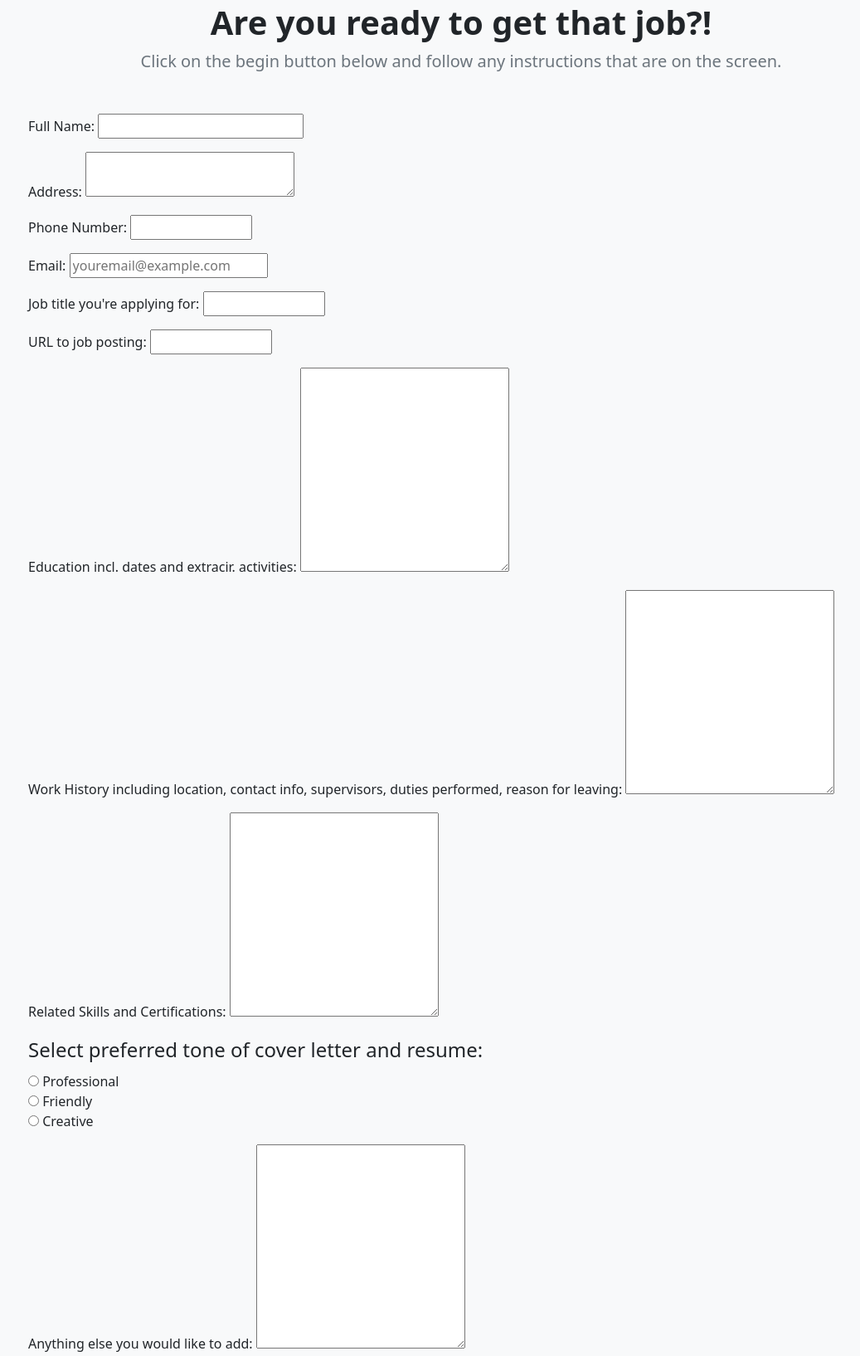
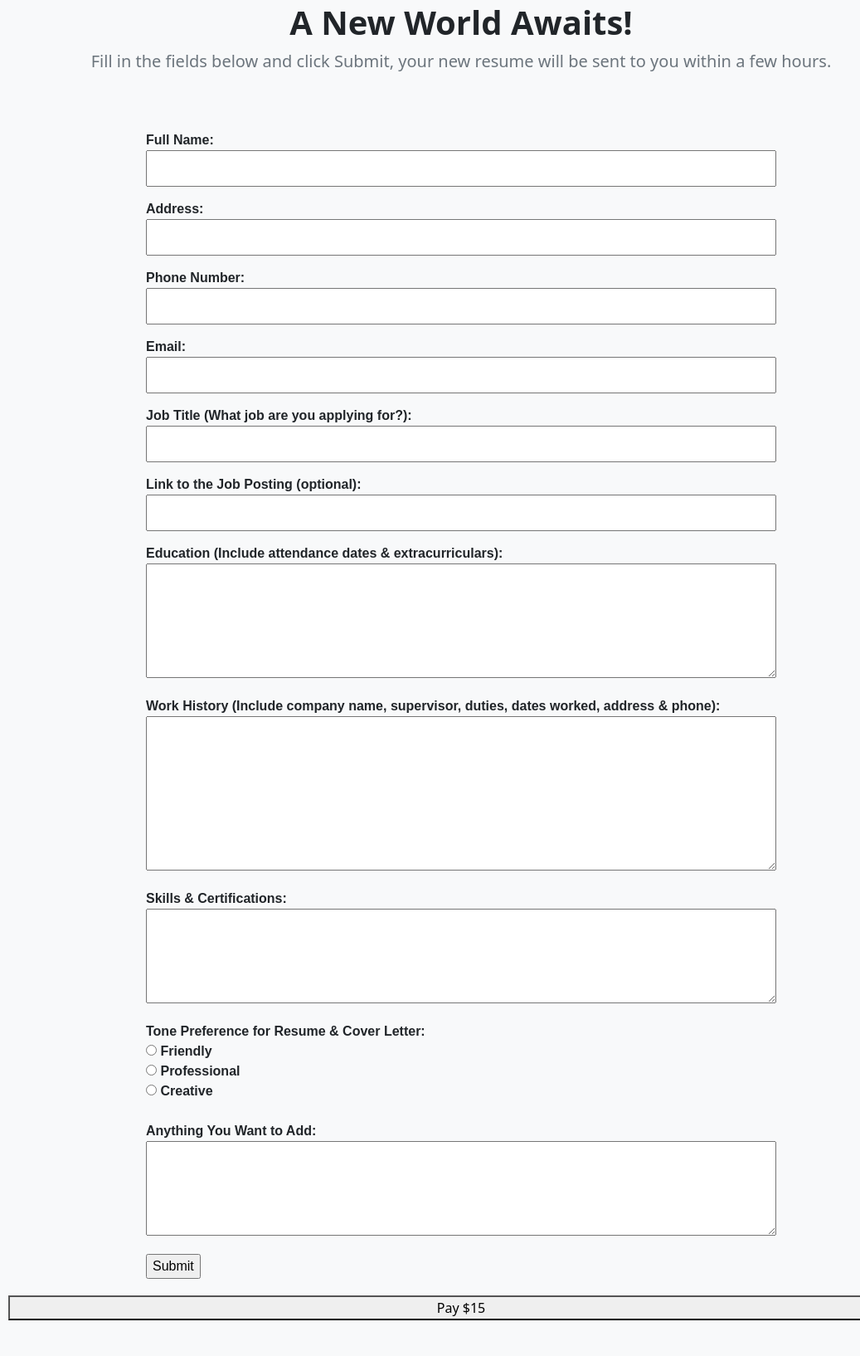
Before and after one commit to rapidresume/rapidresume.github.io, a website: page order.html in a window 1280 px wide. Shown: the part 149-1783 px from the top of the page at 83% size, without its empty margins (84-1121 px from the left). Drawn offline with nearby package versions, Linux system fonts and the light colour scheme.

Commit message:
Revamp form and begin restructuring of checkout

```diff
--- a/order.html
+++ b/order.html
@@ -1,5 +1,6 @@
 <!DOCTYPE html>
 <html lang="en">
+
 <head>
     <meta charset="utf-8" />
     <meta name="viewport" content="width=device-width, initial-scale=1, shrink-to-fit=no" />
@@ -13,13 +14,17 @@
     <!-- Core theme CSS (includes Bootstrap)-->
     <link href="css/styles.css" rel="stylesheet" />
 </head>
+
 <body class="d-flex flex-column">
     <main class="flex-shrink-0">
         <!-- Navigation-->
         <nav class="navbar navbar-expand-lg navbar-dark bg-dark">
             <div class="container px-5">
                 <a class="navbar-brand" href="index.html">Rapid Resume</a>
-                    <button class="navbar-toggler" type="button" data-bs-toggle="collapse" data-bs-target="#navbarSupportedContent" aria-controls="navbarSupportedContent" aria-expanded="false" aria-label="Toggle navigation"><span class="navbar-toggler-icon"></span></button>
+                <button class="navbar-toggler" type="button" data-bs-toggle="collapse"
+                    data-bs-target="#navbarSupportedContent" aria-controls="navbarSupportedContent"
+                    aria-expanded="false" aria-label="Toggle navigation"><span
+                        class="navbar-toggler-icon"></span></button>
                 <div class="collapse navbar-collapse" id="navbarSupportedContent">
                     <ul class="navbar-nav ms-auto mb-2 mb-lg-0">
                         <li class="nav-item"><a class="nav-link" href="index.html">Home</a></li>
@@ -34,69 +39,72 @@
         <section class="bg-light py-5">
             <div class="container px-5 my-5">
                 <div class="text-center mb-5">
-                        <h1 class="fw-bolder">Are you ready to get that job?!</h1>
-                        <p class="lead fw-normal text-muted mb-0">Click on the begin button below and follow any instructions that are on the screen.</p>
+                    <h1 class="fw-bolder">A New World Awaits!</h1>
+                    <p class="lead fw-normal text-muted mb-0">Fill in the fields below and click Submit, your new resume will be sent to you within a few hours.</p>
                 </div>
                 <div class="row gx-5 justify-content-center">
 
-                        <form action='#'>
-                            <p>
-                                <label for="name">Full Name:</label>
-                                <input type="text" id="name" name="name" required minlength="2" maxlength="42" size="21" />
-                            </p>
-                            <p>
+                    <form id="resumeForm">
+
+                        <div class="section">
+                            <label for="fullName">Full Name:</label>
+                            <input type="text" id="fullName" name="fullName" required>
+
                             <label for="address">Address:</label>
-                                <textarea id="addr" name="address" rows="-5" cols="25"></textarea>
-                            </p>
-                            <p>
+                            <input type="text" id="address" name="address" required>
+
                             <label for="phone">Phone Number:</label>
-                                <input type="text" id="phone" name="phone" required minlength="1" maxlength="10" size="10" />
-                            </p>
-                            <p>
+                            <input type="tel" id="phone" name="phone" required>
+
                             <label for="email">Email:</label>
-                                <input type="email" id="email" name="email" required placeholder="youremail@example.com" minlength="5" maxlength="99" size="20" />
-                            </p>
-                            <p>
-                                <label for="job_title">Job title you're applying for:</label>
-                                <input type="text" id="title" name="title" minlength="3" maxlength="50" size="10" />
-                            </p>
-                            <p>
-                                <label for="link">URL to job posting:</label>
-                                <input type="text" id="link" name="link" size="10" />
-                            </p>
-                            <p>
-                                <label for="education">Education incl. dates and extracir. activities:</label>
-                                <textarea id="education" name="education" rows="10" cols=25"></textarea>
-                            </p>
-                            <p>
-                                <label for="jobs">Work History including location, contact info, supervisors, duties performed, reason for leaving:</label>
-                                <textarea id="jobs" name="jobs" rows="10" cols="25"></textarea>
-                            </p>
-                            <p>
-                                <label for="skills">Related Skills and Certifications:</label>
-                                <textarea for="skills" name="skills" rows="10" cols="25"></textarea>
-                            </p>
-                            <p>
-                                <fieldset>
-                                    <legend>Select preferred tone of cover letter and resume:</legend>
-                                    <div>
-                                        <input type="radio" id="pro" name="pro" value="professional" />
-                                        <label for="pro">Professional</label>
+                            <input type="email" id="email" name="email" required>
                         </div>
-                                    <div>
-                                        <input type="radio" id="friendly" name="friendly" value="friendly" />
-                                        <label for="friendly">Friendly</label>
+
+                        <div class="section">
+                            <label for="jobTitle">Job Title (What job are you applying for?):</label>
+                            <input type="text" id="jobTitle" name="jobTitle" required>
+
+                            <label for="jobLink">Link to the Job Posting (optional):</label>
+                            <input type="url" id="jobLink" name="jobLink">
                         </div>
-                                    <div>
-                                        <input type="radio" id="creative" name="creative" value="creative" />
+
+                        <div class="section">
+                            <label for="education">Education (Include attendance dates & extracurriculars):</label>
+                            <textarea id="education" name="education" rows="5" required></textarea>
+                        </div>
+
+                        <div class="section">
+                            <label for="workHistory">Work History (Include company name, supervisor, duties, dates
+                                worked, address & phone):</label>
+                            <textarea id="workHistory" name="workHistory" rows="7" required></textarea>
+                        </div>
+
+                        <div class="section">
+                            <label for="skills">Skills & Certifications:</label>
+                            <textarea id="skills" name="skills" rows="4" required></textarea>
+                        </div>
+
+                        <div class="section">
+                            <label>Tone Preference for Resume & Cover Letter:</label>
+                            <div class="radio-group">
+                                <input type="radio" id="friendly" name="tone" value="friendly" required>
+                                <label for="friendly">Friendly</label><br>
+
+                                <input type="radio" id="professional" name="tone" value="professional">
+                                <label for="professional">Professional</label><br>
+
+                                <input type="radio" id="creative" name="tone" value="creative">
                                 <label for="creative">Creative</label>
                             </div>
-                                </fieldset>
-                            </p>
-                            <p>
-                                <label for="extra">Anything else you would like to add:</label>
-                                <textarea for="extra" name="extra" rows="10" cols="25"></textarea>
-                            </p>
+                        </div>
+                        <br>
+                        <div class="section">
+                            <label for="extraInfo">Anything You Want to Add:</label>
+                            <textarea id="extraInfo" name="extraInfo" rows="4"></textarea>
+                        </div>
+
+                        <input type="submit" value="Submit">
+
                     </form>
 
                     <button id="payBtn">Pay $15</button>
@@ -108,7 +116,9 @@
     <footer class="bg-dark py-4 mt-auto">
         <div class="container px-5">
             <div class="row align-items-center justify-content-between flex-column flex-sm-row">
-                    <div class="col-auto"><div class="small m-0 text-white">Copyright &copy; Rapid Resume 2025</div></div>
+                <div class="col-auto">
+                    <div class="small m-0 text-white">Copyright &copy; Rapid Resume 2025</div>
+                </div>
                 <div class="col-auto">
                     <a class="link-light small" href="#!">Privacy</a>
                     <span class="text-white mx-1">&middot;</span>
@@ -124,4 +134,5 @@
     <!-- Core theme JS-->
     <script src="js/scripts.js"></script>
 </body>
+
 </html>
```
Also changed, not shown: form.html (+0 -7 lines), css/styles.css. Lines whose indentation alone changed are shown as unchanged.
